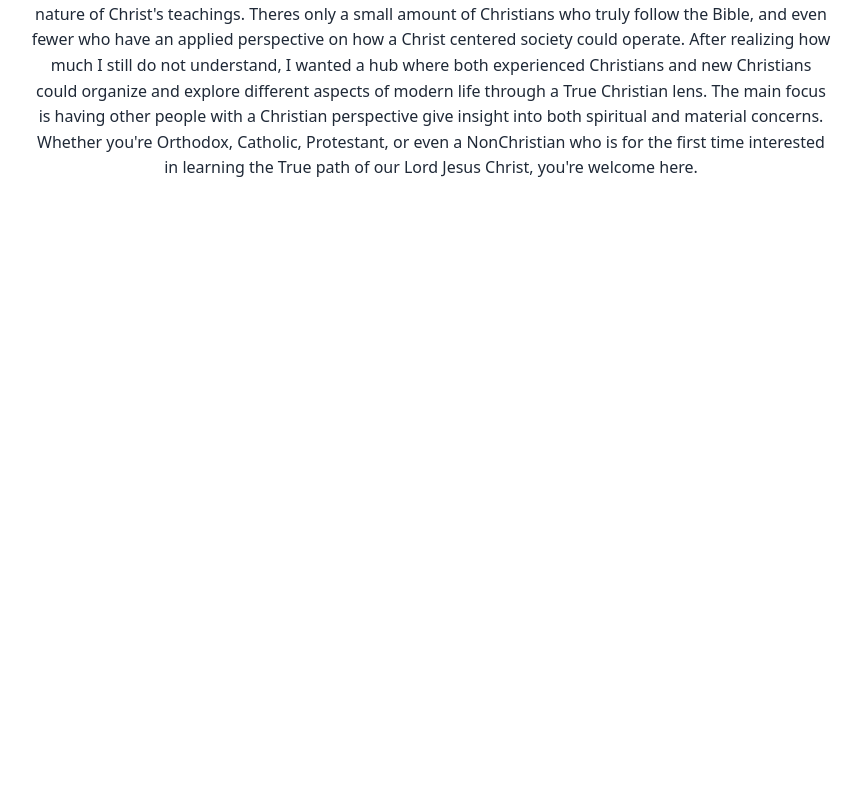
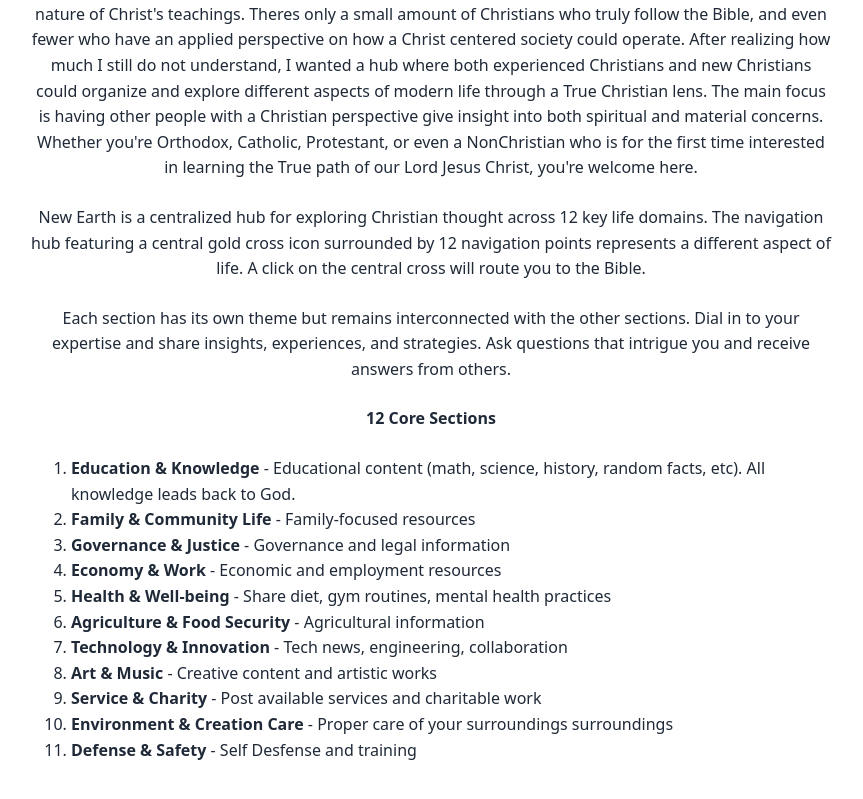
Before and after one commit to huey-nibiru/new-earth, a React (Vite) app in the folder new_earth/: page /about in a window 1280 px wide. Shown: the part 443-1242 px from the top of the page, without its empty margins (209-1072 px from the left). Before the commit the page ends 800 px from the top, so only its background shows below. Built offline with nearby package versions, Linux system fonts and the light colour scheme.

Commit message:
update about

```diff
--- a/new_earth/src/pages/about/about.jsx
+++ b/new_earth/src/pages/about/about.jsx
@@ -6,11 +6,89 @@ const About = () => {
       <h1 className="about-header">About</h1>
       <div className="about-details">
         <p>
-          There will always be an emphasis on putting <strong>THE BIBLE FIRST</strong>, but a huge problem for me and many others who walked away from faith was not having a proper church or group of people that truly broke down what it meant to be Christian in a modern world. Much of what I disliked about Christianity was actually <strong>CARNAL CHRISTIANITY</strong>. Eventually if you want truth you'll find it; there are plenty of resources online that can help you understand exactly how to grow in faith and/or operate in the world as someone with faith.
+          There will always be an emphasis on putting{" "}
+          <strong>THE BIBLE FIRST</strong>, but a huge problem for me and many
+          others who walked away from faith was not having a proper church or
+          group of people that truly broke down what it meant to be Christian in
+          a modern world. Much of what I disliked about Christianity was
+          actually <strong>CARNAL CHRISTIANITY</strong>. Eventually if you want
+          truth you'll find it; there are plenty of resources online that can
+          help you understand exactly how to grow in faith and/or operate in the
+          world as someone with faith.
         </p>
         <p>
-          Everything will always be downstream from the Bible, but the world is often incompatible with the true nature of Christ's teachings. Theres only a small amount of Christians who truly follow the Bible, and even fewer who have an applied perspective on how a Christ centered society could operate. After realizing how much I still do not understand, I wanted a hub where both experienced Christians and new Christians could organize and explore different aspects of modern life through a True Christian lens. The main focus is having other people with a Christian perspective give insight into both spiritual and material concerns. Whether you're Orthodox, Catholic, Protestant, or even a NonChristian who is for the first time interested in learning the True path of our Lord Jesus Christ, you're welcome here.
+          Everything will always be downstream from the Bible, but the world is
+          often incompatible with the true nature of Christ's teachings. Theres
+          only a small amount of Christians who truly follow the Bible, and even
+          fewer who have an applied perspective on how a Christ centered society
+          could operate. After realizing how much I still do not understand, I
+          wanted a hub where both experienced Christians and new Christians
+          could organize and explore different aspects of modern life through a
+          True Christian lens. The main focus is having other people with a
+          Christian perspective give insight into both spiritual and material
+          concerns. Whether you're Orthodox, Catholic, Protestant, or even a
+          NonChristian who is for the first time interested in learning the True
+          path of our Lord Jesus Christ, you're welcome here.
         </p>
+        <p>
+          New Earth is a centralized hub for exploring Christian thought across
+          12 key life domains. The navigation hub featuring a central gold cross
+          icon surrounded by 12 navigation points represents a different aspect
+          of life. A click on the central cross will route you to the Bible.
+        </p>
+
+        <p>
+          Each section has its own theme but remains interconnected with the
+          other sections. Dial in to your expertise and share insights,
+          experiences, and strategies. Ask questions that intrigue you and
+          receive answers from others.{" "}
+        </p>
+        <p>
+          <strong>12 Core Sections</strong>
+        </p>
+        <ol className="about-details-list" style={{ textAlign: "left" }}>
+          <li>
+            <strong>Education & Knowledge</strong> - Educational content (math,
+            science, history, random facts, etc). All knowledge leads back to
+            God.{" "}
+          </li>
+          <li>
+            <strong>Family & Community Life</strong> - Family-focused resources{" "}
+          </li>
+          <li>
+            <strong>Governance & Justice</strong> - Governance and legal
+            information{" "}
+          </li>
+          <li>
+            <strong>Economy & Work</strong> - Economic and employment resources{" "}
+          </li>
+          <li>
+            <strong>Health & Well-being</strong> - Share diet, gym routines,
+            mental health practices{" "}
+          </li>
+          <li>
+            <strong>Agriculture & Food Security</strong> - Agricultural
+            information{" "}
+          </li>
+          <li>
+            <strong>Technology & Innovation</strong> - Tech news, engineering,
+            collaboration{" "}
+          </li>
+          <li>
+            <strong>Art & Music</strong> - Creative content and artistic works{" "}
+          </li>
+          <li>
+            <strong>Service & Charity</strong> - Post available services and
+            charitable work{" "}
+          </li>
+          <li>
+            <strong>Environment & Creation Care</strong> - Proper care of your
+            surroundings surroundings{" "}
+          </li>
+          <li>
+            <strong>Defense & Safety</strong> - Self Desfense and training
+          </li>
+        </ol>
       </div>
     </div>
   );
```
